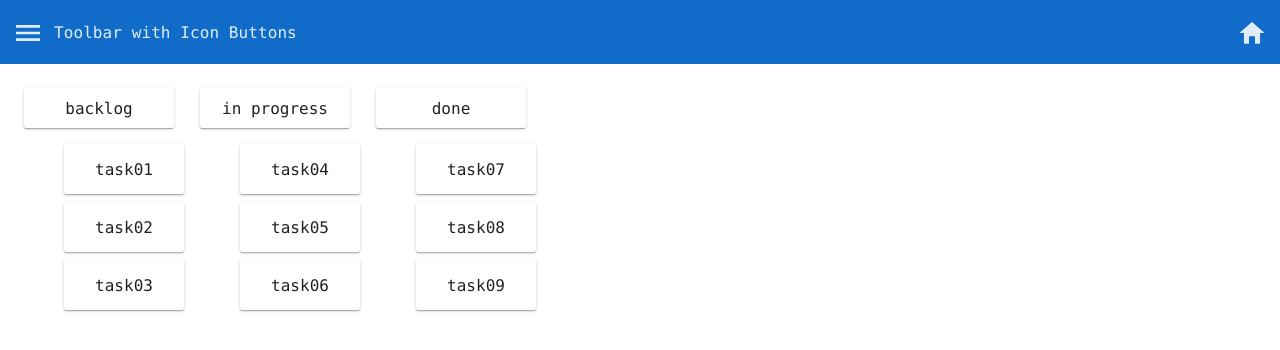
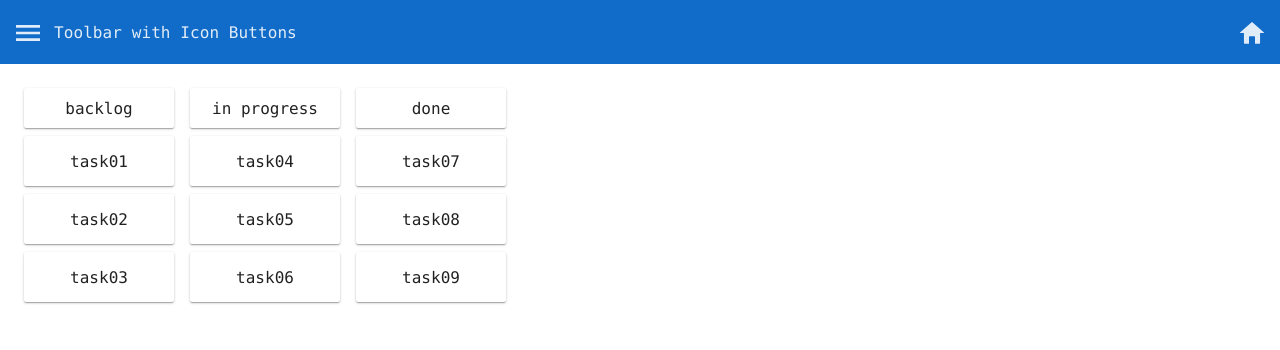
Before and after one commit to ymkangtw/ngproject, a website: page app/index.html in a window 1280 px wide. Drawn offline with Linux system fonts and the light colour scheme.

Commit message:
4th commit

```diff
--- a/app/css/style.css
+++ b/app/css/style.css
@@ -135,9 +135,11 @@ md-grid-tile {
     padding: 5px 5px 5px 5px;
     margin: 10px 0px 10px 0px;
 }
+
 .jobitem {
     height: 200px;
 }
+
 .jobname {
     height: 40%;
     padding: 5px 5px 5px 5px;
@@ -154,6 +156,7 @@ md-grid-tile {
     height: 20%;
 }
 */
+
 .progress {
     position: relative;
 }
@@ -164,3 +167,19 @@ md-grid-tile {
     width: 100%;
     color: black;
 }
+/*ngsortable css*/
+
+.as-sortable-placeholder {
+    border: 1px dashed #0000ff !important;
+}
+
+ul,
+li {
+    margin: 0;
+    padding: 0;
+    display: inline;
+    /*
+    list-style-type: none;
+    text-decoration: none;
+    */
+}
--- a/app/js/controller/ContentCtrl.js
+++ b/app/js/controller/ContentCtrl.js
@@ -51,6 +51,9 @@ angular
             }]
         }];
         self.sortableOptions = {
+            //accept: function() {return false;},
+            //clone: true,
+            //allowDuplicates: true,
             containment: '#sortable-container',
             itemMoved: function(event) {
                 //console.log(self.itemlist1, self.itemlist2, self.itemlist3);
--- a/app/view/Content.html
+++ b/app/view/Content.html
@@ -6,7 +6,7 @@
             <ul as-sortable="ctCtrl.sortableOptions" ng-model="column.tasklist">
                 <li ng-repeat="task in column.tasklist" as-sortable-item class="as-sortable-item">
                     <div class="md-media-lg card-media" as-sortable-item-handle class="as-sortable-item-handle">
-                        <md-card style="height:50px;width:120px;" layout-align="center center" ng-bind="task.name">
+                        <md-card style="height:50px;width:150px;" layout-align="center center" ng-bind="task.name">
                         </md-card>
                     </div>
                 </li>
```
